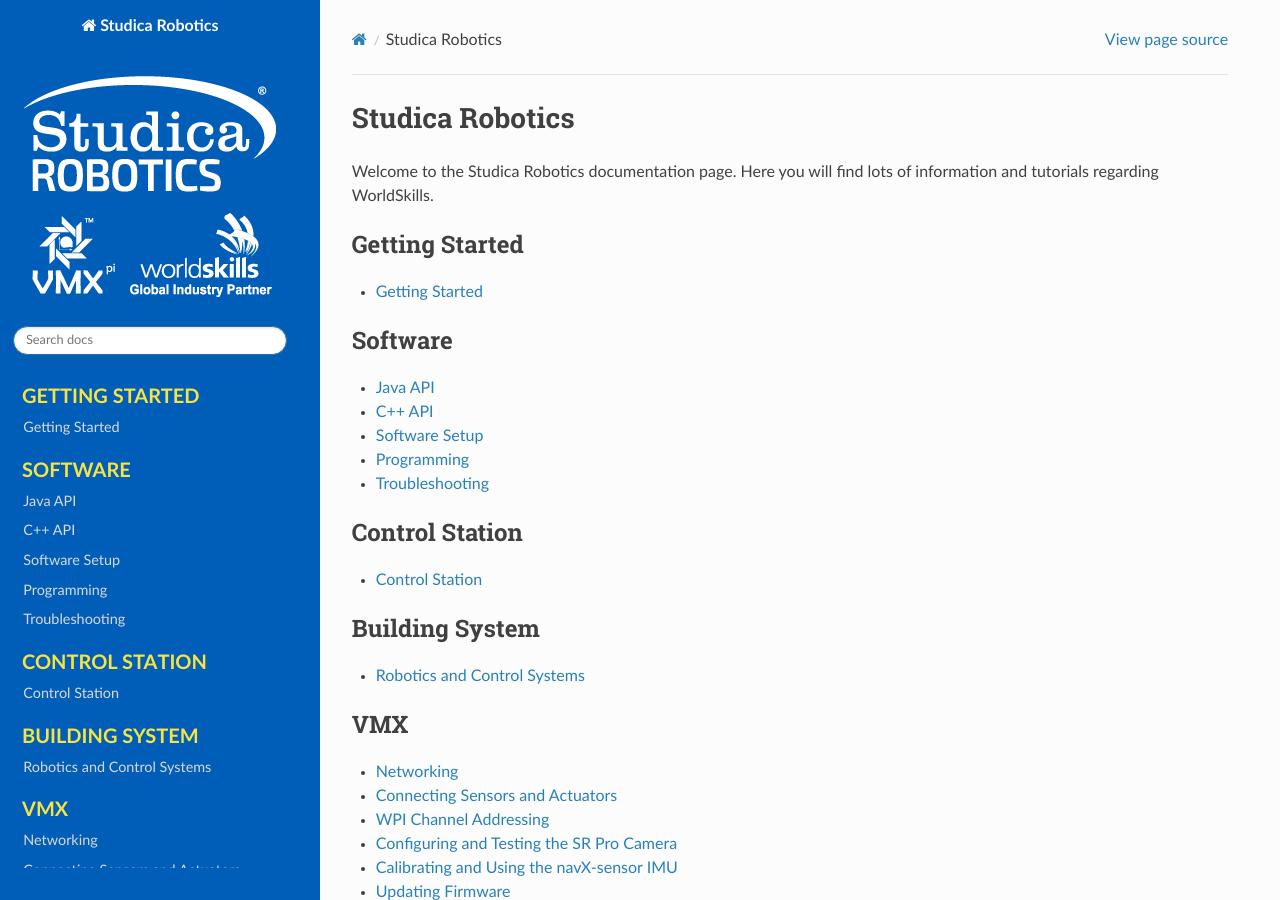
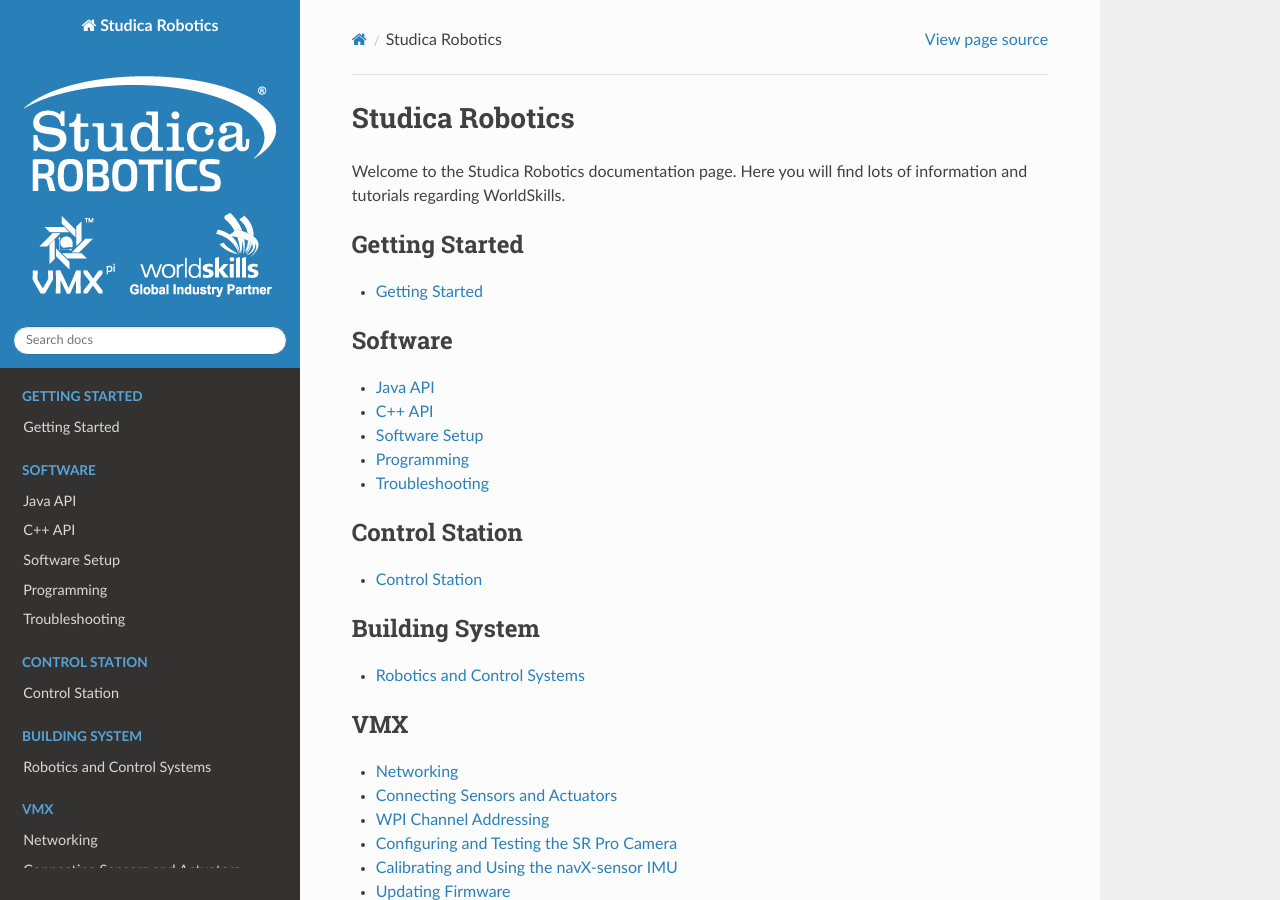
Before and after one commit to studica/studica-docs-worldskills, a Sphinx documentation site: the page built from source/index.rst, in a window 1280 px wide and 900 px high. Built offline with Sphinx 7.4.7 and the Read the Docs theme 2.0.0, drawn with Linux system fonts in a browser that asks for light colours; pages that are not in the unit, such as notebooks, are missing from menus.

Commit message:
Turn off css

```diff
--- a/source/conf.py
+++ b/source/conf.py
@@ -86,5 +86,5 @@
     'image/jpg'
 ]
 
-def setup(app):
-    app.add_css_file('css/studica-rtd.css')
+#def setup(app):
+    #app.add_css_file('css/studica-rtd.css')
```
